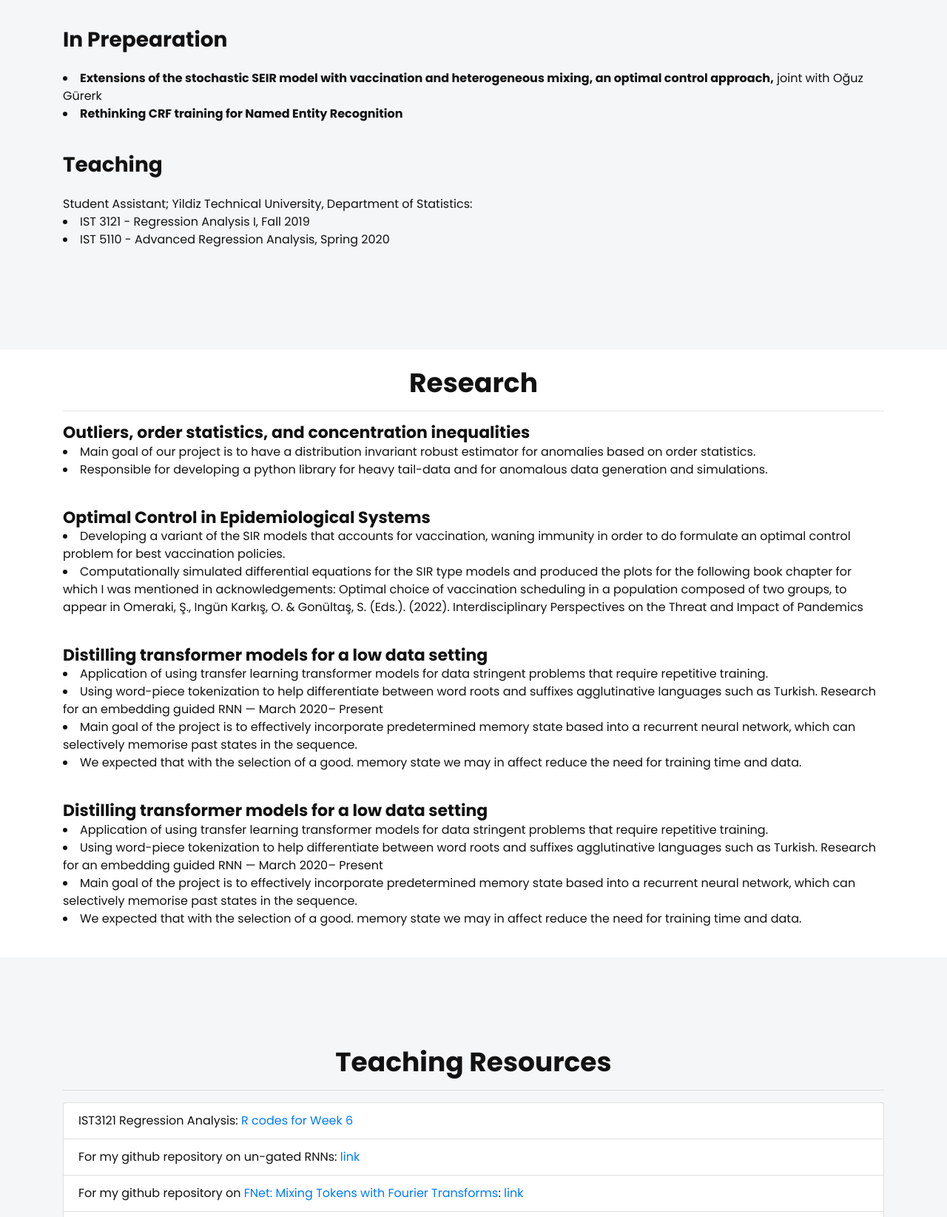
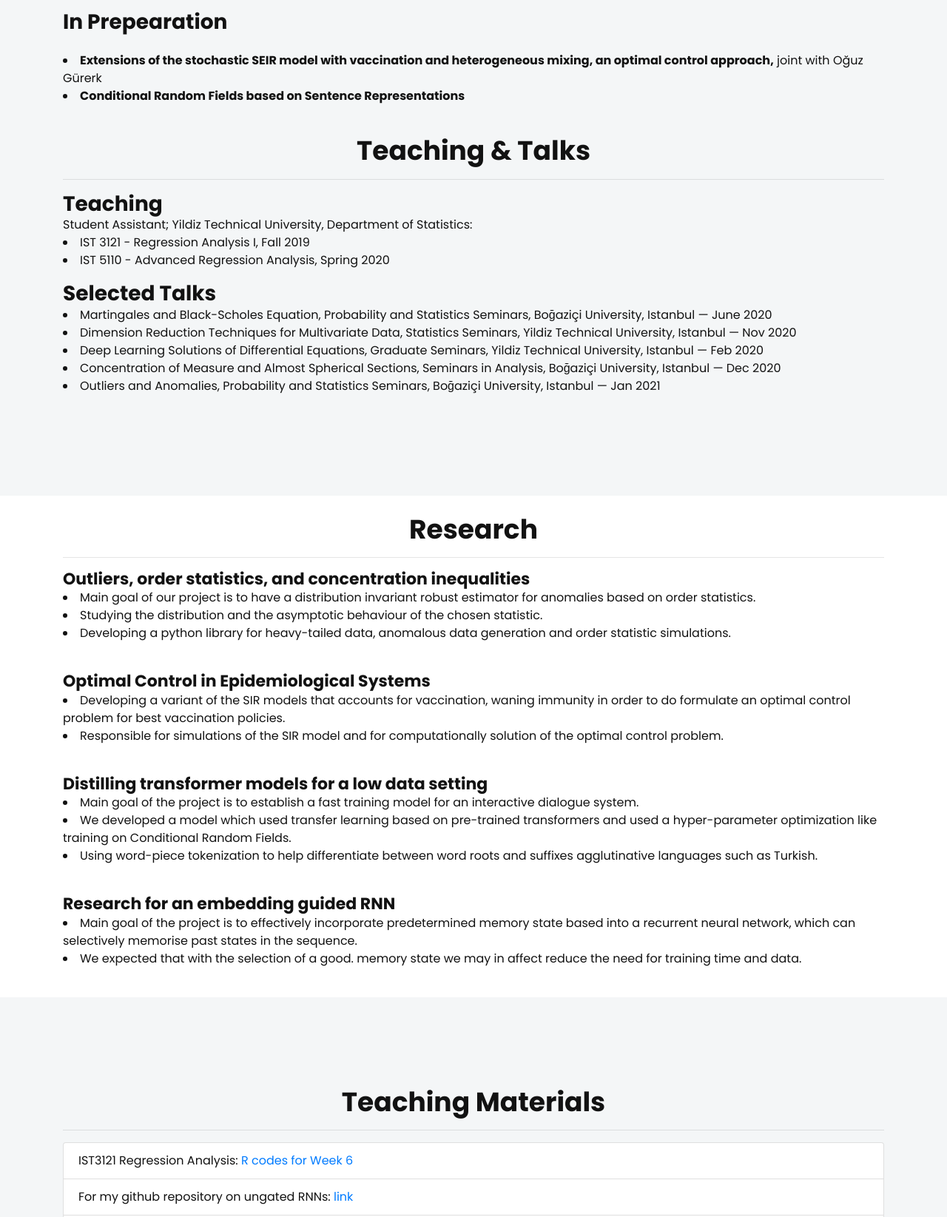
Before and after one commit to Selozhd/Selozhd.github.io, a plain HTML site: page index.html in a window 1280 px wide. Shown: the part 1155-2800 px from the top of the page at 74% size. Drawn offline with nearby package versions, Linux system fonts and the light colour scheme; files whose address does not match are found by name.

Commit message:
Fixed some typos

```diff
--- a/index.html
+++ b/index.html
@@ -135,7 +135,7 @@
                                         <a class="page-scroll" href="#teaching_mat">Teaching Materials</a>
                                     </li>
                                     <li class="nav-item">
-                                        <a class="page-scroll" href="CV.pdf">CV</a>
+                                        <a class="page-scroll" href="resources/CV.pdf">CV</a>
                                     </li>
                                 </ul>
                             </div>
@@ -160,7 +160,7 @@
 
                         <div class="col-lg-6">
                             <div class="section-title pb-10">
-                                <img src="myphoto.jpg" class="rounded float-left" >
+                                <img src="resources/myphoto.jpg" class="rounded float-left" >
                             </div>
                         </div> <!-- section title -->
 
@@ -171,8 +171,8 @@
                                     I am a statistics master’s student at Yildiz Technical Univeristy.
                                     I have received Hon. BS from the University of Toronto in Nov 2018,
                                     where I majored in physics and minored in mathematics and statistics.
-                                    Currently, working as an assistant researcher at Bogazici Univeristy department of
-                                    Mathematics and as AI researcher at ETIYA.</p>
+                                    Currently working as an assistant researcher at Bogazici Univeristy department of
+                                    Mathematics and as an AI researcher at ETIYA.</p>
                                     <p class="text"> My research interests include
                                         anomaly detection algorithms and outlier analysis,
                                         learning theory.
@@ -203,7 +203,7 @@
 </style>
     <section id="publications" class="urunler-area" >
         <div class="container">
-            <h2 id="preprints">Publications</h2>
+            <h2 id="preprints" class="title text-center">Publications</h2>
                 <hr/>
 
             <h3 id="preprints">Preprints</h3>
@@ -213,21 +213,32 @@
                         joint with Oğuz Gürerk and Ümit Işlak; available upon request.</li>
                     <li><b>Adaptive Slot-filling for low-resource Natural Language Understanding;</b> available upon request</li>
                 </dl>
-                <br />
             <h3 id="in-preparation">In Prepearation</h3>
             <br/>
                 <dl>
                     <li><b>Extensions of the stochastic SEIR model with vaccination and heterogeneous mixing,
                         an optimal control approach,</b> joint with Oğuz Gürerk</li>
-                    <li><b>Rethinking CRF training for Named Entity Recognition</b></li>
+                    <li><b>Conditional Random Fields based on Sentence Representations</b></li>
                 </dl>
-                <br />
+            <br/>
+
+            <h2 id="preprints" class="title text-center">Teaching & Talks</h2>
+            <hr />
+
             <h3 id="TA">Teaching</h3>
-            <br/>
                 <p>Student Assistant; Yildiz Technical University, Department of Statistics:</p>
                 <dl>
                     <li>IST 3121 - Regression Analysis I, Fall 2019</li>
                     <li>IST 5110 - Advanced Regression Analysis, Spring 2020</li>
+                </dl>
+
+            <h3 id="TA">Selected Talks</h3>
+                <dl>
+                    <li> Martingales and Black-Scholes Equation, Probability and Statistics Seminars, Boğaziçi University, Istanbul — June 2020 </li>
+                    <li> Dimension Reduction Techniques for Multivariate Data, Statistics Seminars, Yildiz Technical University, Istanbul — Nov 2020</li>
+                    <li> Deep Learning Solutions of Differential Equations, Graduate Seminars, Yildiz Technical University, Istanbul — Feb 2020</li>
+                    <li> Concentration of Measure and Almost Spherical Sections, Seminars in Analysis, Boğaziçi University, Istanbul — Dec 2020</li>
+                    <li> Outliers and Anomalies, Probability and Statistics Seminars, Boğaziçi University, Istanbul — Jan 2021</li>
                 </dl>
 
 
@@ -244,53 +255,41 @@
             <h2 id="research" class="title text-center">Research</h2>
             <hr/>
 
-            <h4 id="outliers-order-statistics-and-concentration-inequalities">
-                Outliers, order statistics, and concentration inequalities</h4>
+            <h4 id="orderstats">Outliers, order statistics, and concentration inequalities</h4>
             <dl>
-                <li>Main goal of our project is to have a distribution invariant robust estimator
-                    for anomalies based on order statistics.</li>
-                <li>Responsible for developing a python library for heavy tail-data and for
-                    anomalous data generation and simulations.</li>
+                <li>Main goal of our project is to have a distribution invariant robust estimator for anomalies based on order
+                    statistics.</li>
+                <li>Studying the distribution and the asymptotic behaviour of the chosen statistic.</li>
+                <li>Developing a python library for heavy-tailed data, anomalous data generation and order statistic simulations.
+                </li>
             </dl>
             <br/>
 
-            <h4 id="optimal-control-in-epidemiological-systems">Optimal Control in Epidemiological Systems</h4>
+            <h4 id="optimal-control">Optimal Control in Epidemiological Systems</h4>
             <dl>
-                <li>Developing a variant of the SIR models that accounts for vaccination, waning immunity in order to do
-                    formulate an optimal control problem for best vaccination policies.</li>
-                <li>Computationally simulated differential equations for the SIR type models and produced the plots for
-                    the following book chapter for which I was mentioned in acknowledgements:
-                    Optimal choice of vaccination scheduling in a population composed of two groups, to appear in
-                    Omeraki, Ş., Ingün Karkış, O. &amp; Gonültaş, S. (Eds.). (2022). Interdisciplinary Perspectives on
-                    the Threat and Impact of Pandemics</li>
+                <li>Developing a variant of the SIR models that accounts for vaccination, waning immunity in order to do formulate
+                    an optimal control problem for best vaccination policies.</li>
+                <li>Responsible for simulations of the SIR model and for computationally solution of the optimal control problem.
+                </li>
+            </dl>
+            <br />
+
+            <h4 id="distil-transformers">Distilling transformer models for a low data setting</h4>
+            <dl>
+                <li>Main goal of the project is to establish a fast training model for an interactive dialogue system.</li>
+                <li>We developed a model which used transfer learning based on pre-trained transformers and used a hyper-parameter
+                    optimization like training on Conditional Random Fields.</li>
+                <li>Using word-piece tokenization to help differentiate between word roots and suffixes agglutinative languages such
+                    as Turkish.</li>
             </dl>
             <br/>
 
-            <h4 id="distilling-transformer-models-for-a-low-data-setting">Distilling transformer models for a low data setting</h4>
+            <h4 id="research-project4">Research for an embedding guided RNN</h4>
             <dl>
-                <li>Application of using transfer learning transformer models for data stringent problems that require
-                    repetitive training.</li>
-                <li>Using word-piece tokenization to help differentiate between word roots and suffixes agglutinative
-                    languages such as Turkish.
-                    Research for an embedding guided RNN — March 2020– Present</li>
-                <li>Main goal of the project is to effectively incorporate predetermined memory state based into a
-                    recurrent neural network, which can selectively memorise past states in the sequence.</li>
-                <li>We expected that with the selection of a good. memory state we may in affect reduce the need for
-                    training time and data.</li>
-            </dl>
-            <br/>
-
-            <h4 id="research-project4">Distilling transformer models for a low data setting</h4>
-            <dl>
-                <li>Application of using transfer learning transformer models for data stringent problems that require
-                    repetitive training.</li>
-                <li>Using word-piece tokenization to help differentiate between word roots and suffixes agglutinative
-                    languages such as Turkish.
-                    Research for an embedding guided RNN — March 2020– Present</li>
-                <li>Main goal of the project is to effectively incorporate predetermined memory state based into a
-                    recurrent neural network, which can selectively memorise past states in the sequence.</li>
-                <li>We expected that with the selection of a good. memory state we may in affect reduce the need for
-                    training time and data.</li>
+                <li>Main goal of the project is to effectively incorporate predetermined memory state based into a recurrent neural
+                    network, which can selectively memorise past states in the sequence.</li>
+                <li>We expected that with the selection of a good. memory state we may in affect reduce the need for training time
+                    and data.</li>
             </dl>
             <br/>
 
@@ -306,13 +305,16 @@
 
     <section id="teaching_mat" class="urunler-area">
         <div class="container">
-            <h2 class="title text-center"> Teaching Resources </h2>
+            <h2 class="title text-center"> Teaching Materials </h2>
                             <hr/>
                         <ul class="list-group">
-                            <li class="list-group-item"> IST3121 Regression Analysis: <a href="Oct17_IST3121.R">  R codes for Week 6 </a></li>
-                            <li class="list-group-item"> For my github repository on un-gated RNNs: <a href="https://github.com/Selozhd/UngatedRNN"> link</a></li>
+                            <li class="list-group-item"> IST3121 Regression Analysis: <a href="resources/Oct17_IST3121.R">  R codes for Week 6 </a></li>
+                            <li class="list-group-item"> For my github repository on ungated RNNs: <a href="https://github.com/Selozhd/UngatedRNN"> link</a></li>
                             <li class="list-group-item"> For my github repository on <a href="https://arxiv.org/pdf/2105.03824.pdf"> FNet: Mixing Tokens with Fourier Transforms</a>: <a href="https://github.com/Selozhd/FNet-tensorflow"> link</a></li>
-                            <li class="list-group-item"> For my talk titled "<a href="anomaly_and_outlier.pdf">Anomalies and  Outliers</a>"</li>
+                            <li class="list-group-item"> For my talk titled <a href="resources/anomaly_and_outlier.pdf">Anomalies and  Outliers</a></li>
+                            <li class="list-group-item"> For my talk titled <a href="resources/MeasureConcentration.pdf">Concentration of Measure and Almost Spherical Sections</a></li>
+                            <li class="list-group-item"> Some beginner level exercises in R (from IST5128):
+                                 <a href="resources/R_IST5128.zip">link</a></li>
                         </ul>
         </div> <!-- conteiner -->
     </section>
```
Also changed, not shown: favicon.ico (deleted), resources/myphoto.jpg (renamed from myphoto.jpg), 8 other files.
